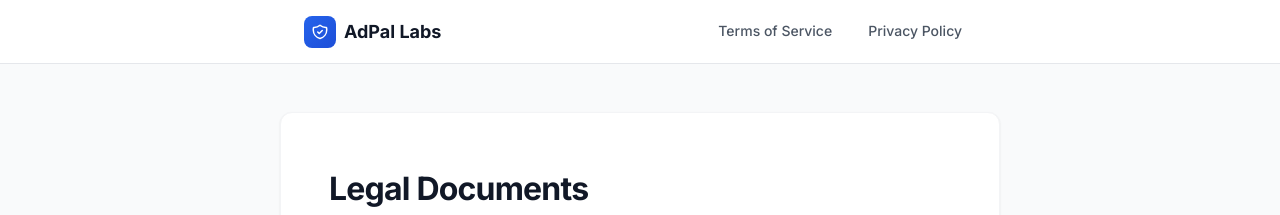
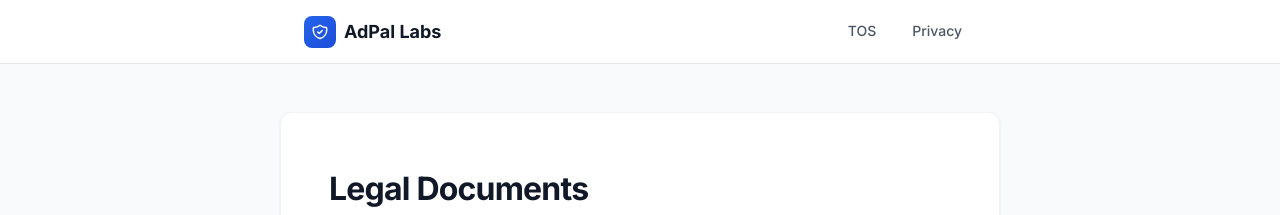
Before and after one commit to gitadpal/legaldoc, a Jekyll site: the page built from index.md, in a window 1280 px wide. Shown: the top 215 px of the page. Built offline with Jekyll 4.4.1, drawn with Linux system fonts in a browser that asks for light colours.

Commit message:
Update default.html

```diff
--- a/_layouts/default.html
+++ b/_layouts/default.html
@@ -390,8 +390,8 @@
                 {{ site.title }}
             </a>
             <nav class="nav">
-                <a href="/tos" class="nav-link {% if page.url == '/tos.html' or page.url == '/tos' %}active{% endif %}">Terms of Service</a>
-                <a href="/privacy" class="nav-link {% if page.url == '/privacy.html' or page.url == '/privacy' %}active{% endif %}">Privacy Policy</a>
+                <a href="/tos" class="nav-link {% if page.url == '/tos.html' or page.url == '/tos' %}active{% endif %}">TOS</a>
+                <a href="/privacy" class="nav-link {% if page.url == '/privacy.html' or page.url == '/privacy' %}active{% endif %}">Privacy</a>
             </nav>
         </div>
     </header>
```
